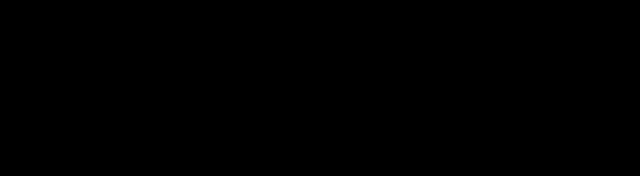
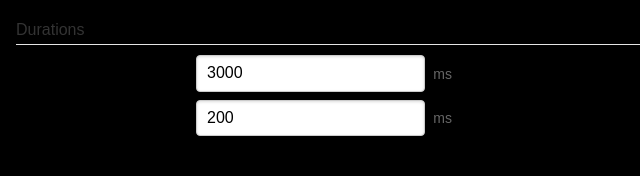
Before and after one commit to chacham/blinker, a plain HTML site: page index.html in a window 1280 px wide. Shown: the whole page, without its empty margins (0-640 px from the left). Drawn offline with nearby package versions, Linux system fonts and the light colour scheme.

Commit message:
Split js/css and add purecss

```diff
--- /dev/null
+++ b/blinker.js
@@ -0,0 +1,42 @@
+class Blinker {
+    constructor() {
+        this.durations = [100, 100];
+        this.colors = ['black', 'white'];
+        this.bodyElement = document.querySelector("body");
+    }
+
+    runBlink() {
+        if (!Number(this.durations.length) || Number(this.durations.length) <= 0) {
+            console.error('Invalid durations');
+            return;
+        }
+        this.blinkTimeoutLoop(0);
+    }
+
+    setBgColor(index) {
+        const curColor = this.colors[index % this.colors.length];
+        this.bodyElement.style.background = curColor;
+    }
+
+    blinkTimeoutLoop(index) {
+        this.setBgColor(index);
+        const duration = this.durations[index];
+        setTimeout(() => {
+            const nextIndex = (index + 1) % this.durations.length;
+            this.blinkTimeoutLoop(nextIndex);
+        }, duration);
+    }
+}
+
+const blinker = new Blinker();
+
+function updateDuration() {
+    const durations = [
+        Number(document.querySelector("#duration-input-01").value) || 0,
+        Number(document.querySelector("#duration-input-02").value) || 0,
+    ];
+    blinker.durations = durations;
+}
+
+updateDuration()
+blinker.runBlink();
--- a/index.html
+++ b/index.html
@@ -1,12 +1,29 @@
 <!DOCTYPE html>
+<html>
+<head>
+    <link rel="stylesheet" href="https://unpkg.com/purecss@2.0.3/build/pure-min.css" integrity="sha384-cg6SkqEOCV1NbJoCu11+bm0NvBRc8IYLRGXkmNrqUBfTjmMYwNKPWBTIKyw9mHNJ" crossorigin="anonymous">
+    <link rel="stylesheet" href="style.css">
+    <title>Blinker</title>
+</head>
 <body>
+    <form class="pure-form pure-form-aligned">
+        <fieldset>
+            <legend>Durations</legend>
+            <div class="pure-control-group">
+                <label for="first-duration">First color duration</label>
+                <input type="number" name="duration-input" id="duration-input-01" placeholder="duraion in ms" value="3000"
+                    onchange="updateDuration()" />
+                <span class="pure-form-message-inline">ms</span>
+            </div>
+
+            <div class="pure-control-group">
+                <label for="second-duration">Second color duration</label>
+                <input type="number" name="duration-input" id="duration-input-02" placeholder="duraion in ms" value="200"
+                    onchange="updateDuration()" />
+                <span class="pure-form-message-inline">ms</span>
+            </div>
+        </fieldset>
+    </form>
 </body>
-<script>
-    const bodyElement = document.querySelector("body");
-    setInterval(() => {
-        bodyElement.style.background = 'white';
-        setTimeout(() => {
-            bodyElement.style.background = 'black';
-        }, 500);
-    }, 3000);
-</script>
+<script src="blinker.js"></script>
+</html>
--- /dev/null
+++ b/style.css
@@ -0,0 +1,4 @@
+body {
+    padding: 1em;
+    background-color: black;
+}
```
